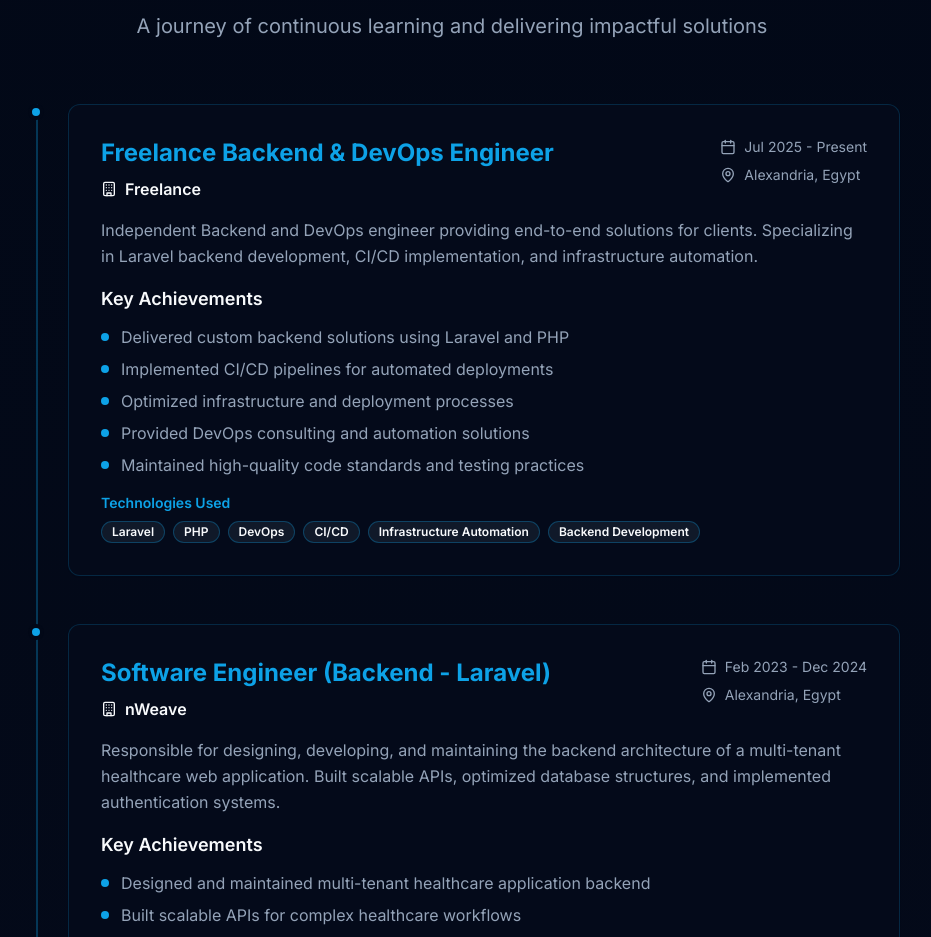
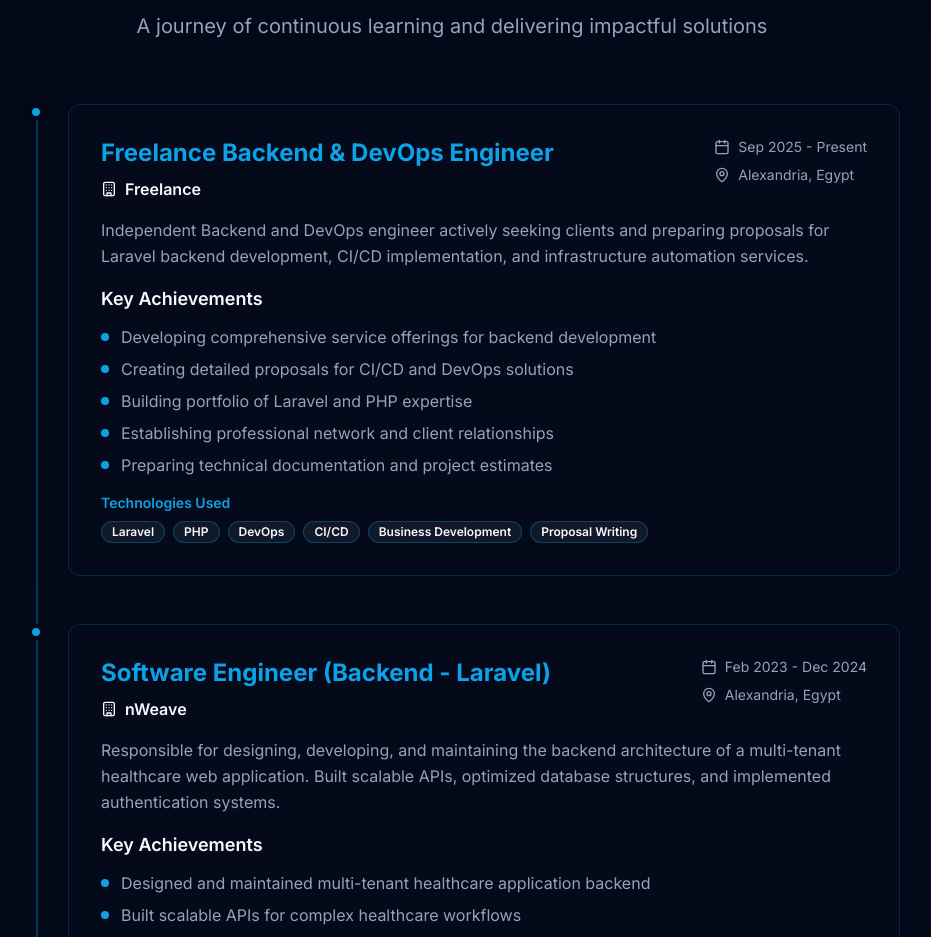
Before and after one commit to automated-repos/Marwa-Abdullah-Portfolio, a React (Vite) app: page / in a window 1280 px wide. Shown: the part 6760-7697 px from the top of the page, without its empty margins (188-1119 px from the left). Built offline with nearby package versions, Linux system fonts and the light colour scheme.

Commit message:
Update Experience Section

```diff
--- a/src/components/ExperienceSection.tsx
+++ b/src/components/ExperienceSection.tsx
@@ -8,16 +8,16 @@ const ExperienceSection = () => {
       title: "Freelance Backend & DevOps Engineer",
       company: "Freelance",
       location: "Alexandria, Egypt",
-      period: "Jul 2025 - Present",
-      description: "Independent Backend and DevOps engineer providing end-to-end solutions for clients. Specializing in Laravel backend development, CI/CD implementation, and infrastructure automation.",
+      period: "Sep 2025 - Present",
+      description: "Independent Backend and DevOps engineer actively seeking clients and preparing proposals for Laravel backend development, CI/CD implementation, and infrastructure automation services.",
       achievements: [
-        "Delivered custom backend solutions using Laravel and PHP",
-        "Implemented CI/CD pipelines for automated deployments",
-        "Optimized infrastructure and deployment processes",
-        "Provided DevOps consulting and automation solutions",
-        "Maintained high-quality code standards and testing practices"
+        "Developing comprehensive service offerings for backend development",
+        "Creating detailed proposals for CI/CD and DevOps solutions",
+        "Building portfolio of Laravel and PHP expertise",
+        "Establishing professional network and client relationships",
+        "Preparing technical documentation and project estimates"
       ],
-      tech: ["Laravel", "PHP", "DevOps", "CI/CD", "Infrastructure Automation", "Backend Development"]
+      tech: ["Laravel", "PHP", "DevOps", "CI/CD", "Business Development", "Proposal Writing"]
     },
     {
       title: "Software Engineer (Backend - Laravel)",
```
